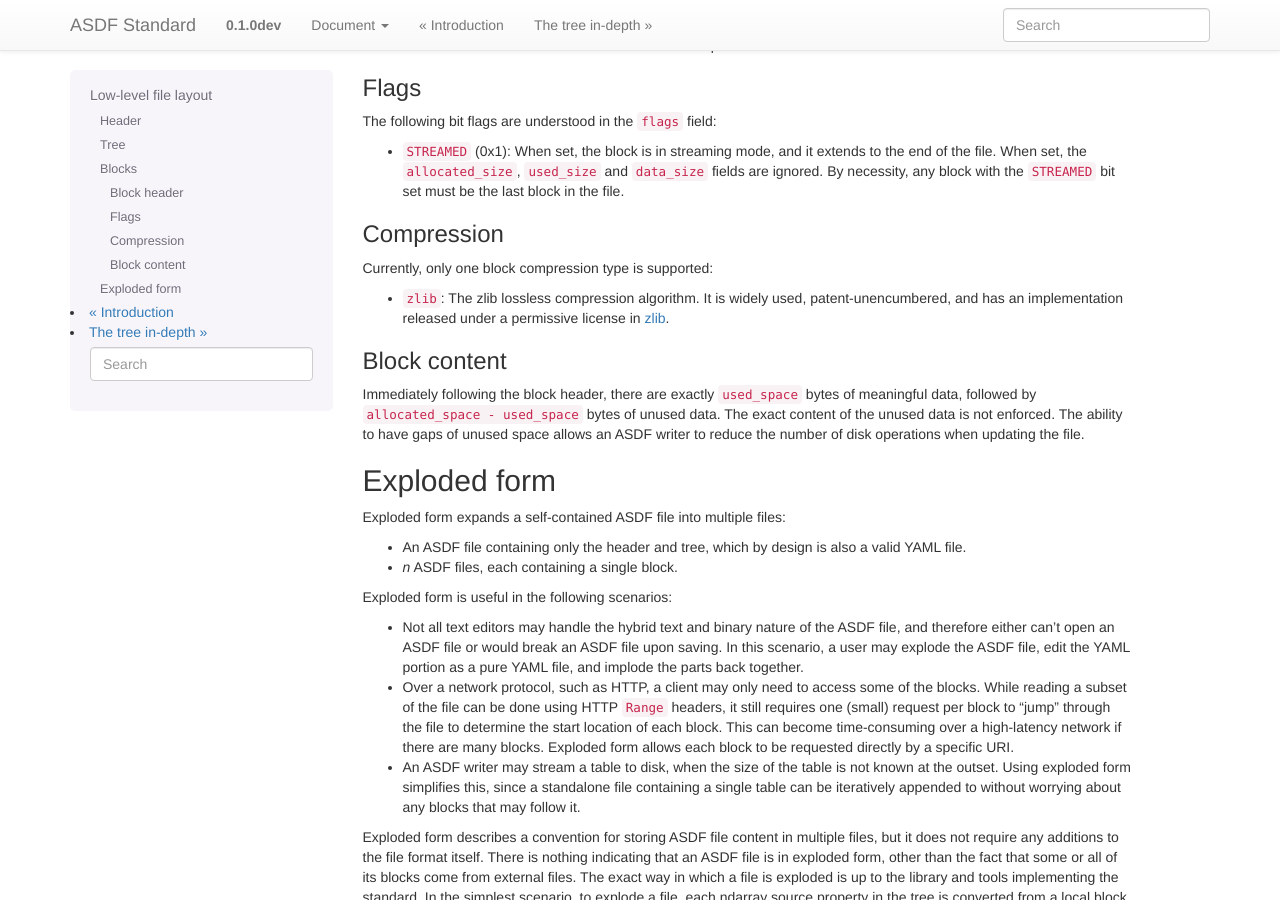
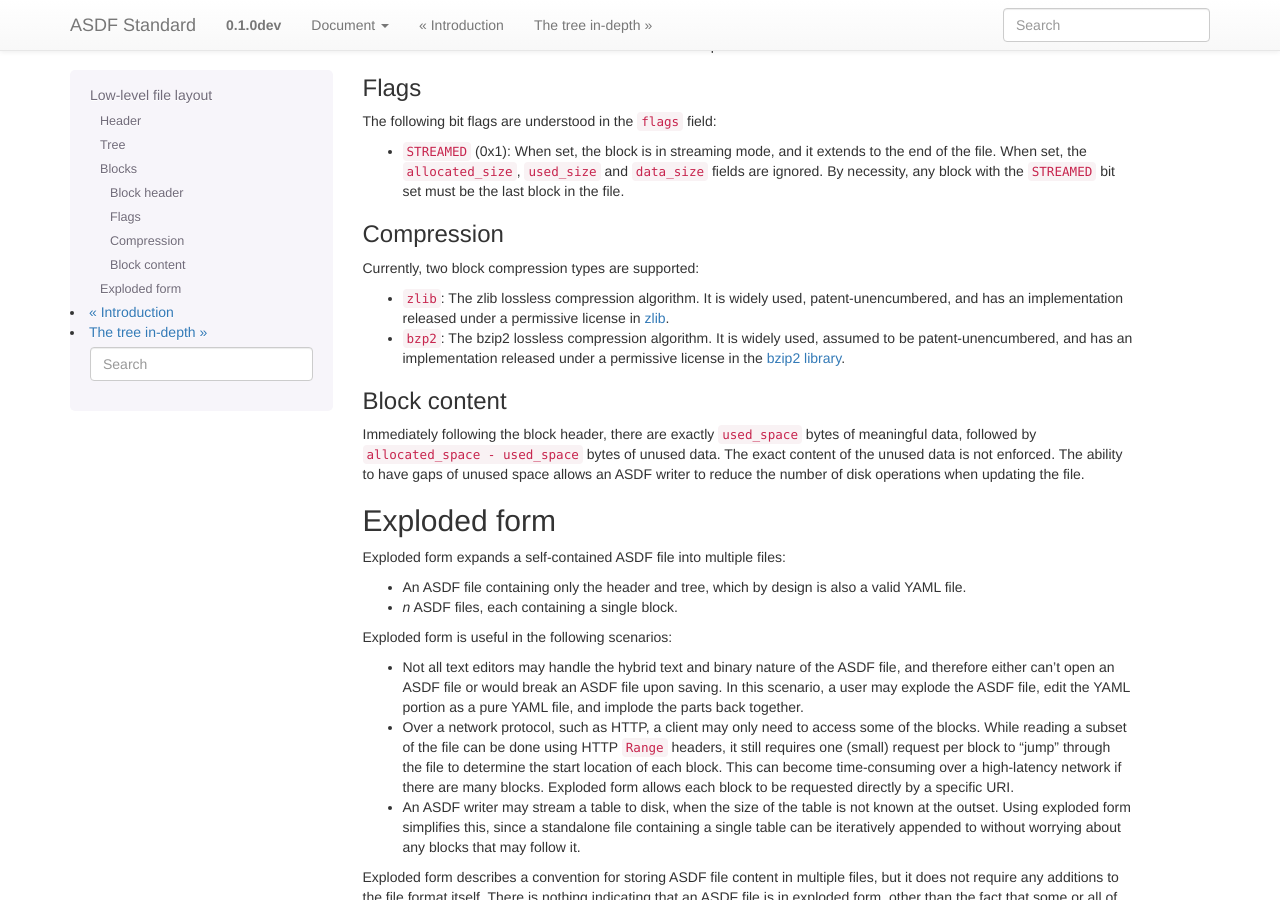
Before and after one commit to asdf-format/asdf-standard, a Sphinx documentation site: the page built from source/file_layout.rst, in a window 1280 px wide and 900 px high, scrolled down 2382 px. Built offline with Sphinx 7.4.7, drawn with Linux system fonts in a browser that asks for light colours; pages that are not in the unit, such as notebooks, are missing from menus.

Commit message:
Add bzip2 support

```diff
--- a/source/file_layout.rst
+++ b/source/file_layout.rst
@@ -207,11 +207,16 @@ The following bit flags are understood in the ``flags`` field:
 Compression
 ^^^^^^^^^^^
 
-Currently, only one block compression type is supported:
+Currently, two block compression types are supported:
 
 - ``zlib``: The zlib lossless compression algorithm.  It is widely
   used, patent-unencumbered, and has an implementation released under
   a permissive license in `zlib <http://www.zlib.net/>`__.
+
+- ``bzp2``: The bzip2 lossless compression algorithm.  It is widely
+  used, assumed to be patent-unencumbered, and has an implementation
+  released under a permissive license in the `bzip2 library
+  <http://www.bzip.org/>`__.
 
 Block content
 ^^^^^^^^^^^^^
```
Also changed, not shown: 12 other files.
